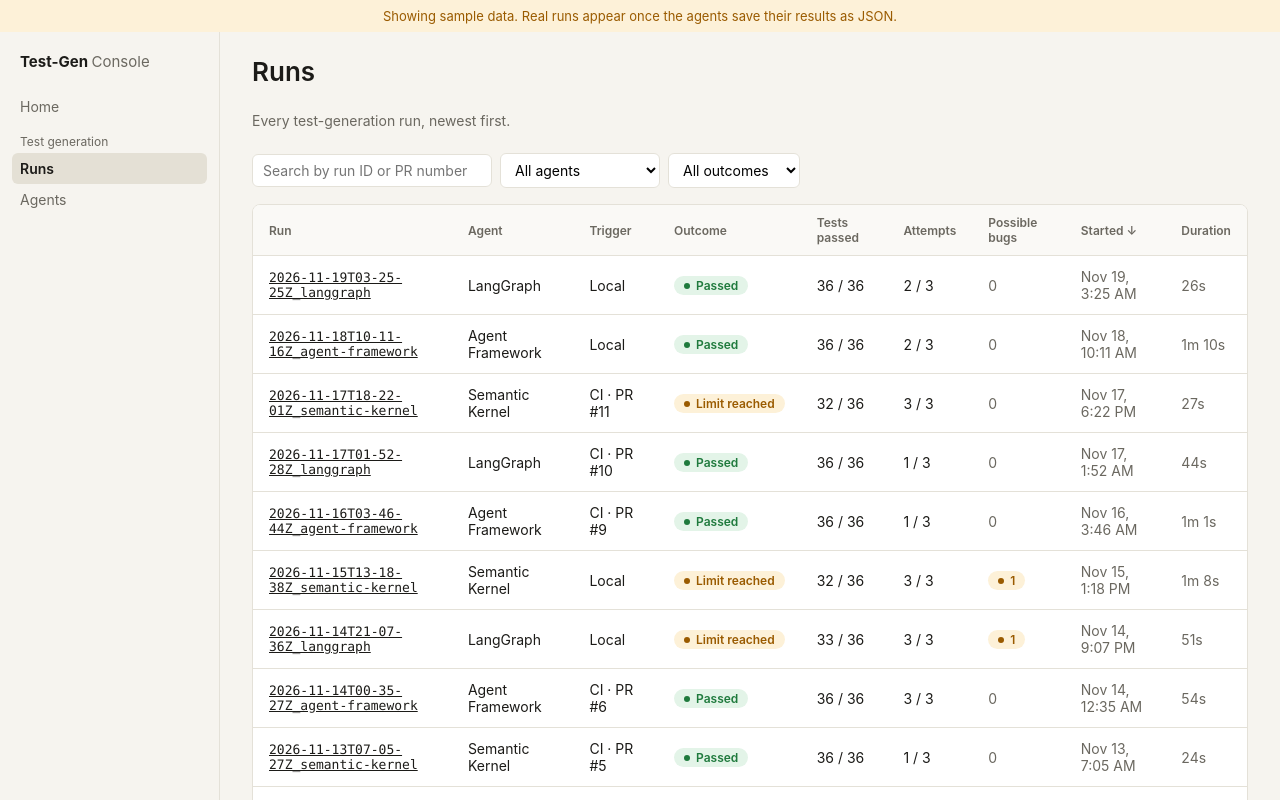
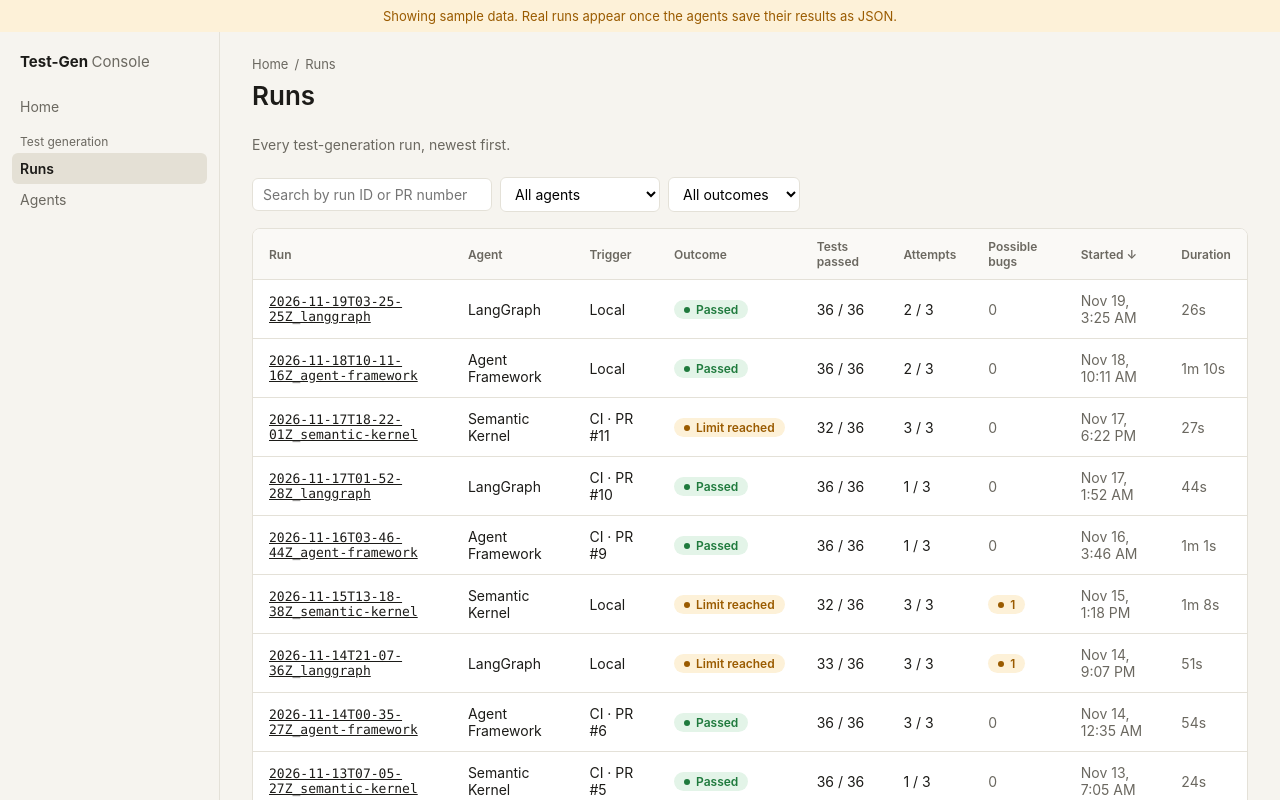
Before and after one commit to vltechx/test-gen-agent, a React (Vite) app in the folder console/: page /runs in a window 1280 px wide. Built offline with nearby package versions, Linux system fonts and the light colour scheme.

Commit message:
Central breadcrumbs from route handles

```diff
--- /dev/null
+++ b/console/src/components/Breadcrumbs.tsx
@@ -0,0 +1,24 @@
+import { Fragment } from 'react';
+import { Link, useMatches, type UIMatch } from 'react-router';
+import styles from './ui.module.css';
+
+type CrumbHandle = { crumb?: (m: UIMatch) => string };
+
+export function Breadcrumbs() {
+  const matches = useMatches() as UIMatch<unknown, CrumbHandle>[];
+
+  const crumbs = matches
+    .filter((m) => m.handle?.crumb)
+    .map((m) => ({ label: m.handle!.crumb!(m), to: m.pathname }));
+
+  return (
+    <nav className={styles.breadcrumbs}>
+      {crumbs.map((crumb, i) => (
+        <Fragment key={crumb.to}>
+          {i > 0 && <span className={styles.separator}>/</span>}
+          <Link to={crumb.to}>{crumb.label}</Link>
+        </Fragment>
+      ))}
+    </nav>
+  );
+}
--- a/console/src/components/PageHeader.tsx
+++ b/console/src/components/PageHeader.tsx
@@ -1,25 +1,10 @@
-import { Fragment } from 'react';
-import { Link } from 'react-router';
 import ui from './ui.module.css';
+import { Breadcrumbs } from './Breadcrumbs';
 
-interface Crumb {
-  label: string;
-  to?: string;
-}
-
-export function PageHeader({ title, subtitle, crumbs = [] }: { title: string; subtitle?: string; crumbs?: Crumb[] }) {
+export function PageHeader({ title, subtitle}: { title: string; subtitle?: string;}) {
   return (
     <header>
-      {crumbs.length > 0 && (
-        <nav className={ui.breadcrumbs} aria-label="Breadcrumb">
-          {crumbs.map((c, i) => (
-            <Fragment key={c.label}>
-              {i > 0 && ' / '}
-              {c.to ? <Link to={c.to}>{c.label}</Link> : <span aria-current="page">{c.label}</span>}
-            </Fragment>
-          ))}
-        </nav>
-      )}
+      <Breadcrumbs />
       <h1 className={ui.title}>{title}</h1>
       {subtitle && <p className={ui.subtitle}>{subtitle}</p>}
     </header>
--- a/console/src/components/ui.module.css
+++ b/console/src/components/ui.module.css
@@ -2,6 +2,7 @@
 .breadcrumbs { font-size: 13px; color: var(--text-muted); margin-bottom: 8px; }
 .breadcrumbs a { text-decoration: none; }
 .breadcrumbs a:hover { text-decoration: underline; }
+.breadcrumbs .separator { margin: 0 6px; }
 .title { font-size: 26px; font-weight: 600; margin: 0 0 25px; }
 .subtitle { color: var(--text-muted); margin: 0 0 24px; }
 
--- a/console/src/pages/RunDetailPage.tsx
+++ b/console/src/pages/RunDetailPage.tsx
@@ -15,12 +15,10 @@ export function RunDetailPage() {
   const { data: run, isPending, error } = useRun(runId);
   const [failedOnly, setFailedOnly] = useState(false);
 
-  const crumbs = [{ label: 'Runs', to: '/runs' }, { label: runId ?? '' }];
-
   if (isPending || error) {
     return (
       <>
-        <PageHeader title={runId ?? 'Run'} crumbs={crumbs} />
+        <PageHeader title={runId ?? 'Run'} />
         <QueryState isPending={isPending} error={error} />
       </>
     );
@@ -29,7 +27,7 @@ export function RunDetailPage() {
   if (!run) {
     return (
       <>
-        <PageHeader title="Run not found" crumbs={crumbs} />
+        <PageHeader title="Run not found" />
         <p className={ui.muted}>There is no run with ID {runId}.</p>
       </>
     );
@@ -40,7 +38,7 @@ export function RunDetailPage() {
 
   return (
     <>
-      <PageHeader title={run.runId} crumbs={crumbs} />
+      <PageHeader title={run.runId} />
       <div className={styles.meta}>
         <StatusChip outcome={run.outcome} />
         <span>
--- a/console/src/router.tsx
+++ b/console/src/router.tsx
@@ -1,4 +1,4 @@
-import { createBrowserRouter } from 'react-router';
+import { createBrowserRouter, UIMatch } from 'react-router';
 import { Shell } from './components/Shell';
 import { AgentsPage } from './pages/AgentsPage';
 import { HomePage } from './pages/HomePage';
@@ -11,11 +11,22 @@ export const router = createBrowserRouter([
   {
     path: '/',
     element: <Shell />,
+    handle: { crumb: () => 'Home' },
     children: [
       { index: true, element: <HomePage /> },
-      { path: 'runs', element: <RunsPage /> },
-      { path: 'runs/:runId', element: <RunDetailPage /> },
-      { path: 'agents', element: <AgentsPage /> },
+      {
+        path: 'runs',
+        handle: { crumb: () => 'Runs' },
+        children: [
+          { index: true, element: <RunsPage /> },
+          {
+            path: ':runId',
+            element: <RunDetailPage />,
+            handle: { crumb: (m: UIMatch) => m.params.runId ?? '' },
+          },
+        ],
+      },
+      { path: 'agents', element: <AgentsPage />, handle: { crumb: () => 'Agents' } },
       { path: '*', element: <NotFoundPage /> },
     ],
   },
```
